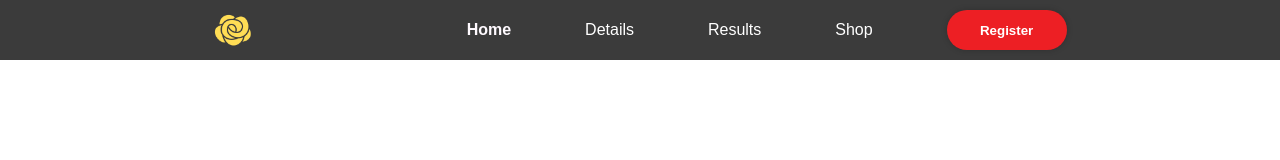
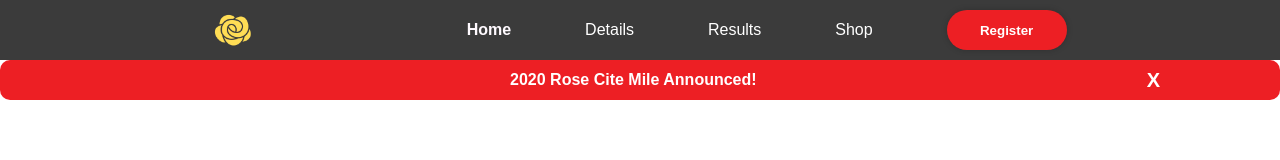
Before and after one commit to dan-gentile/rose-city-mile, a Gatsby site: page / in a window 1280 px wide. Built offline with nearby package versions, Linux system fonts and the light colour scheme; Gatsby itself is replaced by a stand-in of ours; a web font is replaced by a local one.

Commit message:
added the banner

```diff
--- /dev/null
+++ b/src/components/Banner.js
@@ -0,0 +1,54 @@
+import React from "react";
+import styled from "styled-components";
+
+const StyledBanner = styled.div`
+  position: fixed;
+  top: 60px;
+  width: 100%;
+  height: 40px;
+  background: #ed1f24;
+  border-radius: 10px;
+  display: flex;
+  align-items: center;
+  justify-content: space-between;
+  padding: 0 120px;
+  color: #fff;
+  font-weight: 600;
+
+  @media (max-width: 1024px) {
+    padding: 0 80px;
+  }
+  @media (max-width: 500px) {
+    padding: 0 40px;
+  }
+
+  @media (max-width: 350px) {
+    display: none;
+  }
+`;
+
+const CloseButton = styled.button`
+  color: #fff;
+  font-weight: 600;
+  font-size: 1.25rem;
+  border: none;
+  outline: none;
+  background-color: var(--primary-color);
+  cursor: pointer;
+
+  :hover {
+    color: #000;
+  }
+`;
+
+const Banner = (props) => {
+  return (
+    <StyledBanner>
+      <div></div>
+      {props.children}
+      <CloseButton onClick={props.handleClick}>X</CloseButton>
+    </StyledBanner>
+  );
+};
+
+export default Banner;
--- a/src/components/Buttons/NavButton.js
+++ b/src/components/Buttons/NavButton.js
@@ -7,6 +7,7 @@ const StyledNavButton = styled.button`
   background-color: var(--grey);
   color: #fff;
   font-size: 1rem;
+  cursor: pointer;
 
   :hover {
     color: #141414;
--- a/src/components/header.js
+++ b/src/components/header.js
@@ -20,7 +20,7 @@ const StyledHeader = styled.header`
     padding: 0 80px;
   }
 
-  @media (max-width: 400px) {
+  @media (max-width: 500px) {
     padding: 0 40px;
   }
 `;
--- a/src/components/layout.js
+++ b/src/components/layout.js
@@ -1,14 +1,26 @@
-import React from "react";
+import React, { useState } from "react";
 import { GlobalStyle } from "./globalStyle";
 import { MainWrapper } from "./LayoutComponents";
 import Header from "./Header";
+import Banner from "./Banner";
 
 const Layout = ({ children }) => {
+  const [showBanner, setShowBanner] = useState(true);
+
+  const handleClick = () => {
+    setShowBanner(false);
+  };
+
   return (
     <>
       <GlobalStyle />
       <MainWrapper>
         <Header />
+        {showBanner && (
+          <Banner handleClick={handleClick}>
+            2020 Rose Cite Mile Announced!
+          </Banner>
+        )}
         <main>{children}</main>
       </MainWrapper>
     </>
```
